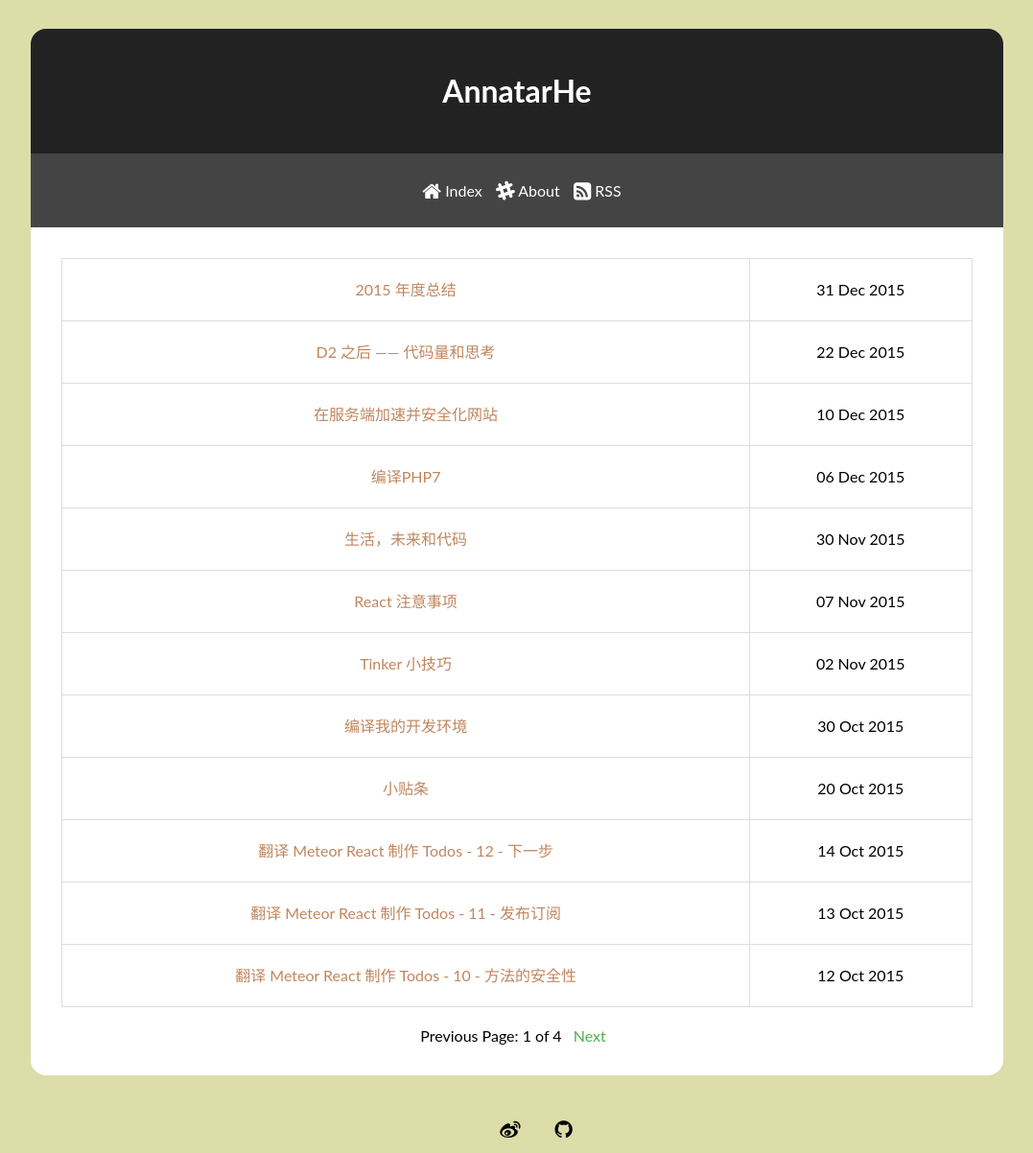
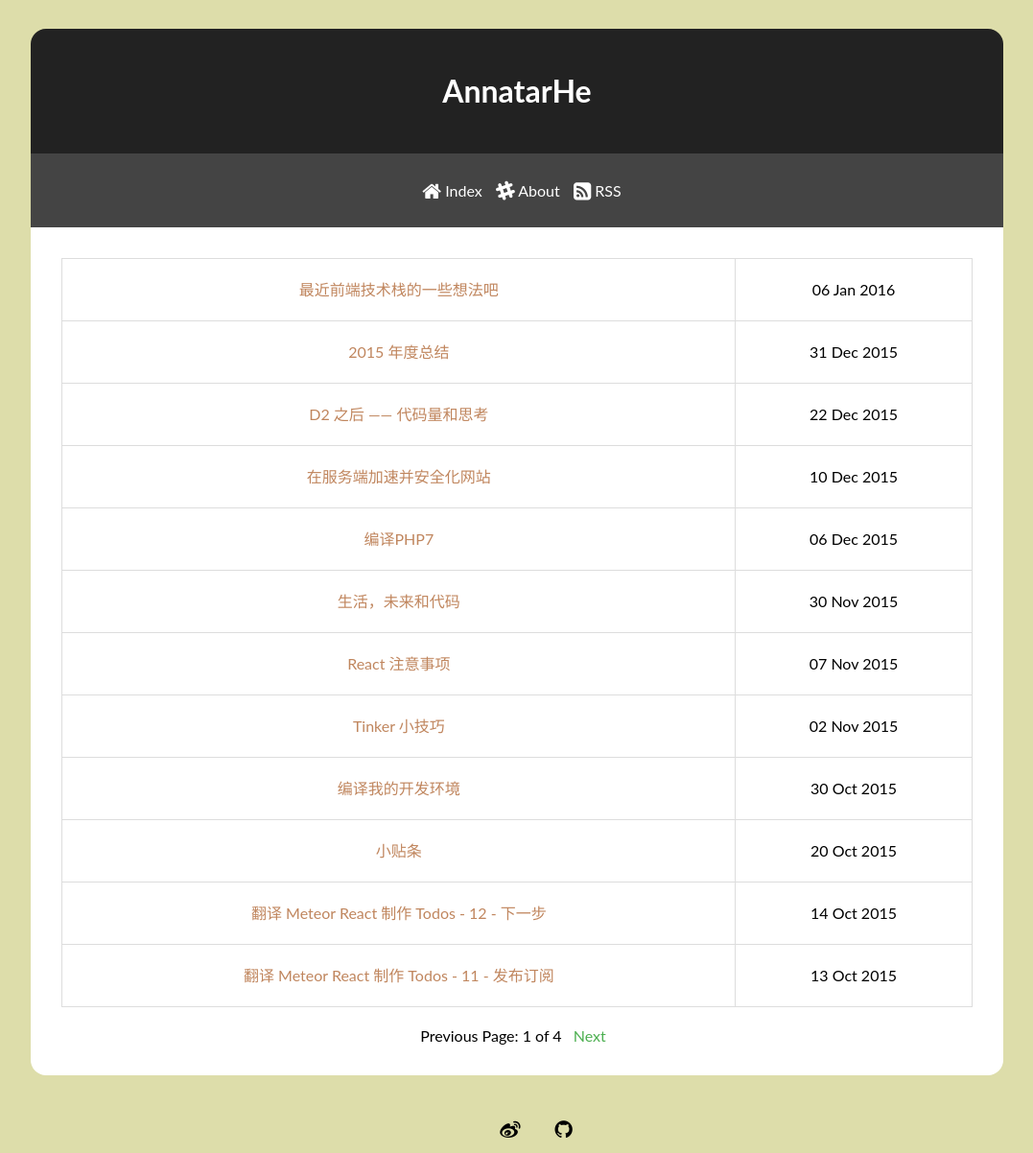
Before and after one commit to AnnatarHe/AnnatarHe.github.io, a Jekyll site: the page built from index.html, in a window 1280 px wide. Shown: the whole page at 96% size, without its empty margins (101-1178 px from the left). Built offline with Jekyll 4.4.1, drawn with Linux system fonts in a browser that asks for light colours; nearby versions of some CDN libraries; some web fonts are replaced; the list of posts is cut into pages by our own code; part of the change alters nothing that is shown.

```diff
--- /dev/null
+++ b/_posts/2016-01-06-design-and-code-daxuedogs-client-with-vue-and-some-my-feel.md
@@ -0,0 +1,175 @@
+---
+layout: post
+title: 最近前端技术栈的一些想法吧
+tags: vue front2end js
+---
+
+
+## React VS Vue
+
+之前写过一个文章说一些React应注意的一些基础问题。现在你应该知道，我已经转Vue了。
+
+我非常喜欢Vue的组件的编写方式。用`*.vue`的组件编写实在是符合正常人的思考方式。相比之下React的写法就不够人性化了。
+
+React 写法：
+{% highlight js %}
+import React from 'react'
+
+class Foo extends React.Component {
+    render() {
+        return (
+            <h1>Hello world</h1>
+        )
+    }
+}
+export default Foo
+{% endhighlight %}
+
+Vue 写法：
+{% highlight html %}
+<template>
+    <h1>{{ msg }}</h1>
+</template>
+<script>
+export default {
+    data() {
+        return {
+            msg: 'Hello world'
+        }
+    }
+}
+</script>
+<style lang="stylus">
+h1
+    background-color #333
+</style>
+{% endhighlight %}
+
+可以看出对于开发来说，Vue要舒服很多。样式可以直接写在模板文件中。每个组件写起来也都是相互独立的。非常的舒服。
+
+而React则比较操蛋了。要写较多的代码，比如头上都得写`import React from 'react'`。结构也不是很清晰(相比于Vue的写法来说)。
+
+React的生命周期函数是比较正经的。也都很容易懂。然而Vue从命名上来看则更容易。写出的代码即使对Vue了解不多也都能读出个七七八八。而React？冗长的函数名虽然清楚，但是让人看着就头疼。
+
+从这里可以看出我其实是非常偏爱Vue的。然而Vue自然也是有短板，最最最让人难过的是生态。React周边的库简直不要太多。
+还有很多类似[AmazeUI-react](http://amazeui.org), [ant-design](http://ant.design)的库可以非常快速的构建原型产品。Flux则更是让人耳目一新。严格的单向数据流相信在刚刚出来的时候一定是突破性的。
+还有细腻的Virtual DOM，使得性能提升非常的精确。
+还有杀手级的React-native，没的说，前端攻城师们看到都疯了。
+
+与之相对的Vue就比较弱了。没有出名的库，大型项目的数据管理的Vuex也是刚出的。和React-native相对应的似乎有一个，阿里巴巴的Weex，不过没有开源，而我看来开源对他们来说似乎也不是很愿意。
+
+在知乎上看到徐飞说Vue在2016会有腾飞，我也比较相信的。所以最近已经把重心押宝到了Vue
+
+对于代码内容，我瞥过几眼react的源码，长，长，长。。。难读。
+Vue的源码就比较正常了，虽然风格会乱变，但至少正常。最近在读，有什么进展会写出来的。
+
+## Stylus VS Sass
+
+我其实是十分喜欢Sass的，因为它确实写起来比普通的CSS舒服多了。有一些函数，变量，继承什么的，好多特性。
+
+我之所以切换到了Stylus，是因为。。。node-sass太难装了。实在是太难太难装了。似乎是因为node-gyp在windows平台的编译特别困难。
+
+总之我是编译了两天之后实在是装不上只能硬着头皮看了Stylus文档，然后在项目中用了Stylus。
+
+只能说用起来真舒服。
+
+我不说什么基础的语法了，只能说语法非常优美。写起来像是正常人用的。而且安装很简单。
+
+好像还有什么`PostCSS`和`cssNext`的东西。我觉得Stylus暂时是足够我使用了。
+
+对了，我比较推荐的目录方式是这样的。
+
+--- src
+  |-- styles
+    |-- normalize.styl
+    |-- variables.styl
+    |-- animates.styl
+    |-- global.styl
+    |-- forms.styl
+    |-- lists.styl
+    |-- ...其他全局组件
+
+这里不包含单独的在`*.vue`中的独特的样式。
+
+其实在Sass中也可以用这样的目录格式。
+
+在单独的文件中，目前比较推荐的做法是`BEM`的命名方式。三个字母的意思是`Block`, `Element`, `Modifier`。我记得[laracasts.com](https://laracasts.com)有个课程，可以去看看。
+
+我觉得这样的目录和命名方式都是蛮好的，当然如果你有更好的方案也欢迎写给我说说。
+
+## Global State
+
+全局状态在非常非常小的项目中没什么卵用。但是只要稍微上点儿规模就会产生相当大的问题。
+
+我之前用React写过daxuedogs的表单注册页面，结构其实现在想想也并不复杂。而复杂的地方在于状态。。。比如按钮的一个`disabled`属性，什么时候有这个属性，什么时候没有呢？很简单吗？并没有。
+
+用户在提交表单后可以影响这个值，用户在输入已注册的用户数据，通过Ajax也可以影响这个值，在组件初始化之后从服务端获取数据之后的数据也可以影响这个值。
+
+看吧，现在只有三个操作可以控制，然而真正的大型项目中，几十个操作控制一个状态也并不是不可能的。
+
+这个时候可是相当的乱了。
+
+Flux的出现让人看到了希望。
+
+说说Vuex吧，也是单向数据流的。只不过我觉得它更好理解，可能是中文文档的功劳吧。反正Redux我是看不懂。
+
+而且比较害怕Redux，这货版本号的更迭近乎疯狂，API一天一变都是会出现的。
+
+我觉得Vuex的文档写的非常好，如果你看不懂Redux可以试着看看Vuex，相信我，你差不多会明白的。
+
+## Flex VS Float
+
+这里是布局的环节，自从我在我的简历项目：[iamhele.com](https://www.iamhele.com)中用了Flex布局后就再也不想用传统的方式了。
+
+众所周知，float比较操蛋，尤其是一个`clear:both`的坑简直不要太多。各种兼容Hack都要考虑一下。
+
+Flex就比较正常了。除了兼容性比较差以外，布局是非常舒服的。其实硬说兼容性差也是没道理的，能兼容到IE10呢，加上autoprefixer就差不多了。只是里面有一些特性可能要注意：
+比如`flex-wrap:wrap`似乎在微信里不能用。
+
+关于兼容性，我之前也写过文章说过，总是兼容低版本会使得历史总是停步不前。千万种不好。
+
+## Components
+
+我觉得组件最好最好的一点在于耦合的降低。
+
+在一开始的想法是页面正式编写之前先写几个commonComponents。比如`Alert`, `Loading`这种的。
+
+正式开始写页面的时候又感觉和业务不够合适，于是重写了新的`Alert`组件。结果仍旧是运行的很好。要改的地方根本不多。实在懒也可以不改。只是风格可能不一致。
+
+想想，普通的页面，一张页面一张页面地改。。。那酸爽。囧
+
+其实更可以在任何新项目之前先把老项目的`commonComponents`文件夹复制过去，一点儿问题都没有，反正是很通用的。新开个类似于Bootstrap的Vue版项目可能要比普通的情况简单很多。而且源码可读。
+
+不过我最近并没有这个计划，我十分相信，在2016年会出现很棒的类似`ant.design`的项目。
+
+## Webpack VS Gulp
+
+前端变化快，太快了，非常的快。
+
+我记得年初的时候我还在琢磨`Grunt`插件怎么写，然后就不知道怎么回事，就写了了`gulpfile.js`。当我享受gulp带来的舒适的时候，好像大家突然就转到了webpack了。。。
+
+这个变化好快好快。
+
+我犹记得上次D2，阿里一个title特别高的人说，他20年前写的js现在根本看不懂，而20年前写的Java依旧在生产环境跑的好好的。
+
+像js这样的变化让人实在是难以追上。然而每次追上之后那种畅快也是用老旧工具的人所不能体会的。
+
+我在一开始是拒绝webpack的，因为我觉得gulp就挺好的。什么功能也都齐全，watch也不慢。
+
+然而在某次写react的时候尝试一下了以后，我发现回不去了。
+
+超快的加载速度，自动reload，打包，压缩，合并。各种各种功能简直不要太开心。
+
+然而我也知道，webpack也绝不是终点。上次在知乎看到贺老说下一代的打包工具看得我高潮迭起。什么自动转义，http2，自动发布cdn什么的。棒棒的。
+
+## 技术栈
+
+目前来看，最合适的技术栈应该是
+
+* webpack + React + redux + react-router + TypeScript + PostCSS/CSSNext
+
+我目前用的是纯Vue技术栈了
+
+* webpack + Vue + Vuex + Vue-router + ES2015 + Stylus
+
+这个文章写了快一周，算了，暂时就这样了。push!
--- a/index.html
+++ b/index.html
@@ -5,7 +5,7 @@ title: AnnatarHe
 
 {% for post in paginator.posts %}
 <tr>
-	<td><a href="{{post.url}}">{{ post.title }}</a></td>
+	<td><a href="{{ post.url }}">{{ post.title }}</a></td>
 	<td>{{ post.date|date_to_string }}</td>
 </tr>
 {% endfor %}
```
